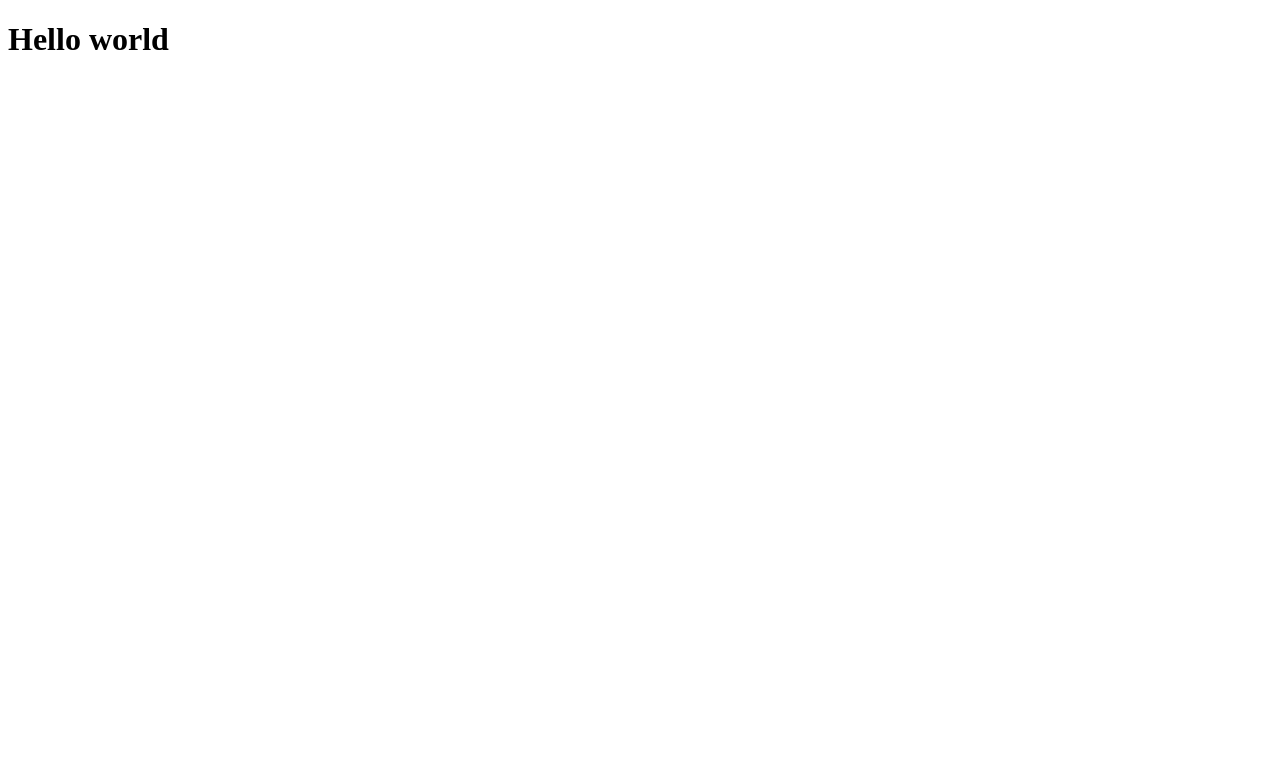
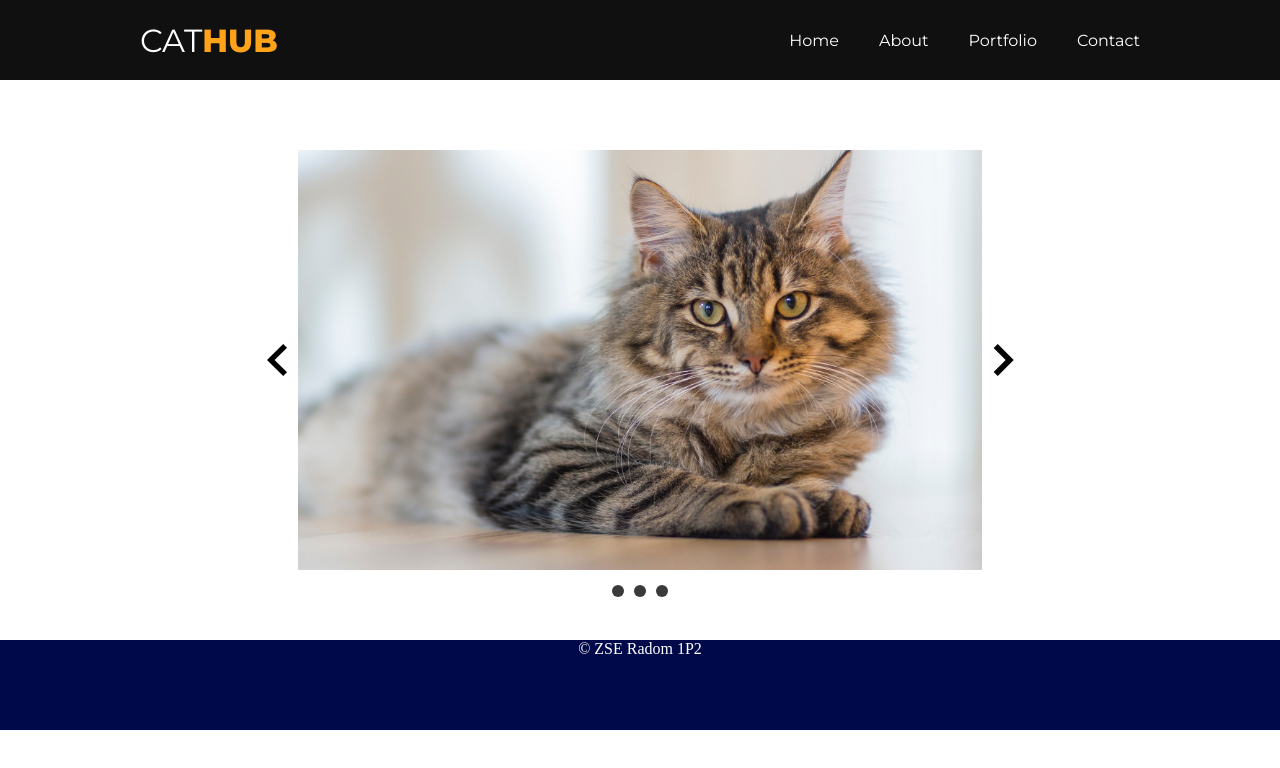
Before and after one commit to BartekNedzi/cathubpl, a plain HTML site: page index.html in a window 1280 px wide. Drawn offline with Linux system fonts and the light colour scheme.

Commit message:
nasza zmaina

```diff
--- a/index.html
+++ b/index.html
@@ -4,9 +4,62 @@
     <meta charset="UTF-8">
     <meta http-equiv="X-UA-Compatible" content="IE=edge">
     <meta name="viewport" content="width=device-width, initial-scale=1.0">
-    <title>git</title>
+    <title>Document</title>
+    <link rel="stylesheet" type="text/css" href="style.css">
+    <link href="https://fonts.googleapis.com/css?family=Montserrat:400,800" rel="stylesheet">
 </head>
 <body>
-    <h1>Hello world</h1>
+    <header>
+        <div class="inner_header">
+            <div class="logo_container">
+                <h1>CAT<span>HUB</span></h1>
+            </div>
+            <ul class="navigation">
+                <a><li>Home</li></a>
+                <a><li>About</li></a>
+                <a><li>Portfolio</li></a>
+                <a href="https://iledopapiezowej.pl/"><li>Contact</li></a>
+            </ul>
+        </div>
+    </header>
+
+    <main>
+        <div id="slider">
+          <div id="top-row">
+            <img class="arrow arrow-left" id="arrow-left" src="./img/arrow-left.png" alt="" />
+            <div id="slides-container">
+              <img id="slide1" class="slide active" src="./img/photos/photo1.jpg"/>
+              <img id="slide2" class="slide" src="./img/photos/photo2.jpg" />
+              <img id="slide3" class="slide" src="./img/photos/photo3.jpg" />
+            </div>
+
+            <img class="arrow arrow-right" id="arrow-right" src="./img/arrow-right.png" alt="" />
+          </div>
+          <div id="bottom-row">
+            <div id="dots">
+              <div id="dot1" class="dot"></div>
+              <div id="dot2" class="dot"></div>
+              <div id="dot3" class="dot"></div>
+            </div>
+          </div>
+        </div>
+    <main>
+    <footer>
+        <p>&#169; ZSE Radom 1P2</p>
+    </footer>
+    <script src="script.js"></script>
 </body>
 </html>
+© 2022 GitHub, Inc.
+Terms
+Privacy
+Security
+Status
+Docs
+Contact GitHub
+Pricing
+API
+Training
+Blog
+About
+Loading complete
--- /dev/null
+++ b/script.js
@@ -0,0 +1,43 @@
+let activeSlideNumber = 1;
+
+let arrowLeft = document.querySelector('.arrow-left');
+let arrowRight = document.querySelector('.arrow-right');
+
+let hideActiveSlide = () => {
+    let activeElement = document.querySelector('.active');
+    activeElement.classList.remove('active');
+};
+
+let showSlide = (slideNumber) => {
+    hideActiveSlide();
+    document.querySelector('#slide' + slideNumber).classList.add('active');
+};
+
+let showNextSlide = () => {
+    if (activeSlideNumber === 3) {
+        activeSlideNumber = 1;
+    } else {
+        activeSlideNumber = activeSlideNumber + 1;
+    }
+    showSlide(activeSlideNumber);
+};
+
+let showPreviousSlide = () => {
+    if (activeSlideNumber === 1) {
+        activeSlideNumber = 3;
+    } else {
+        activeSlideNumber = activeSlideNumber - 1;
+    }
+    showSlide(activeSlideNumber);
+};
+
+for (let i = 1; i <= 3; i++) {
+    let showSlideI = () => {
+        showSlide(i);
+    activeSlideNumber = i;
+    }
+    document.querySelector('#dot' + i).addEventListener('click',showSlideI);
+}
+
+arrowRight.addEventListener('click', showNextSlide);
+arrowLeft.addEventListener('click', showPreviousSlide);
--- a/style.css
+++ b/style.css
@@ -0,0 +1,162 @@
+:root {
+    --blue: rgb(0, 9, 74);
+    --gray: rgb(52, 51, 51);
+    --white: rgb(255, 255, 255);
+    --pink: rgb(255,0,191);
+}
+
+* {
+    box-sizing: border-box;
+    padding:0;
+    margin: 0;
+    list-style: none;
+    text-decoration: none;
+  }
+
+  html,
+  body {
+    padding: 0;
+    margin: 0;
+  }
+
+  header {
+      width:100%;
+      height: 80px;
+      display: block;
+      background-color:#101010;
+  }
+
+  .inner_header {
+      width: 1000px;
+      height:100%;
+      display: block;
+      margin: 0 auto;
+      /*background-color: red;*/
+  }
+
+  .logo_container {
+      height: 100%;
+      display: table;
+      float: left;
+
+  }
+
+  .logo_container h1 {
+    color:white;
+    height: 100%;
+    display: table-cell;
+    vertical-align: middle;
+    font-family: 'Montserrat';
+    font-size: 32px;
+    font-weight: 200;
+}
+
+.logo_container h1 span {
+    font-weight: 800;
+    color:#ffa31a;
+}
+
+.navigation {
+    float: right;
+    height: 100%;
+}
+
+.navigation a {
+    height: 100%;
+    display: table;
+    float: left;
+    padding: 0px 20px;
+
+}
+
+.navigation a:last-child {
+    padding-right: 0;
+}
+
+.navigation a li {
+    display: table-cell;
+    vertical-align: middle;
+    height: 100%;
+    color: white;
+    font-family:'Montserrat';
+    font-size: 16px;
+}
+
+main {
+    display: flex;
+    flex-direction: column;
+    margin-top: 70px;
+    align-items: center;
+  }
+
+  #slider {
+    width: 768px;
+    height: 420px;
+  }
+
+  #slider #top-row {
+    width: 768px;
+    height: 420px;
+    overflow: hidden;
+  }
+
+  #slider #top-row {
+    display: flex;
+    justify-content: center;
+    align-items: center;
+  }
+
+  #slider .slide {
+    display: none;
+    width: 100%;
+    flex: 1;
+  }
+
+  #slider .slide.active {
+    display: block;
+  }
+
+  #slider #bottom-row {
+    display: flex;
+    justify-content: center;
+  }
+
+  #dots {
+    margin-top: 10px;
+    display: inline-flex;
+    padding: 5px 10px;
+    padding-right: 0;
+    border-radius: 2px;
+  }
+
+  #dots .dot {
+    width: 12px;
+    height: 12px;
+    background-color: #3a3a3a;
+    display: inline-block;
+    border-radius: 100%;
+    margin-right: 10px;
+  }
+
+  .arrow {
+    margin: 0 5px;
+  }
+
+  .arrow,
+  .dot {
+    cursor: pointer;
+  }
+
+footer {
+      position: absolute;
+      height: 90px;
+      width: 100%;
+      margin-bottom: 0%;
+      background-color: var(--blue);
+}
+
+p {
+    display: flex;
+    justify-content: center;
+    color: var(--white);
+}
```
Also changed, not shown: img/arrow-left.png (added), img/arrow-right.png (added), img/photos/image1.jfif (added), img/photos/photo1.jpg (added), 4 other files.
